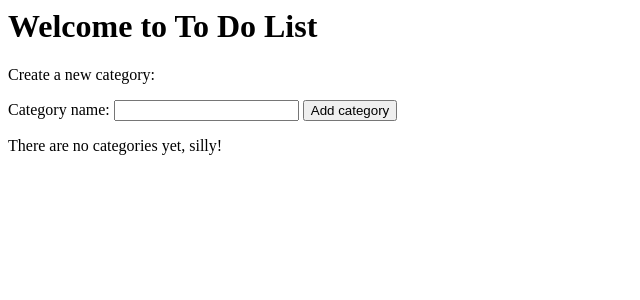
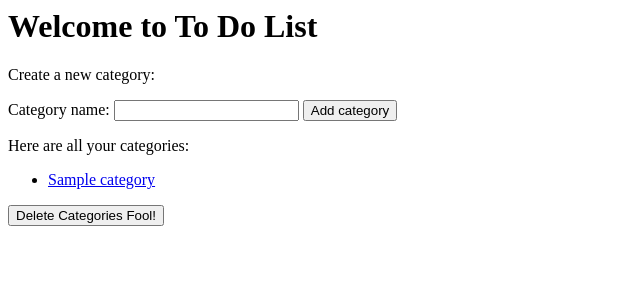
Before and after one commit to jonlin14/to_do_Tom, a PHP site: template views/index.twig in a window 1280 px wide. Shown: the top 300 px of the page, without its empty margins (0-640 px from the left). Run offline with PHP 8.4, Linux system fonts and the light colour scheme; the template is opened without the code that fills it: most values are stand-ins (such as "Sample title", 1, 10 or a date in 2020); some libraries are stand-ins or nearby versions.

Commit message:
Update twig to use delete_categories route.

```diff
--- a/views/index.twig
+++ b/views/index.twig
@@ -9,22 +9,25 @@
 
     <form action="/categories" method="post">
         <label for="name">Category name:</label>
-        <input id="name" name="name" type="text">
+        <input id="name" name="name" type="text" required>
 
         <button type="submit">Add category</button>
     </form>
 
-    {% if category is not empty %}
+    {% if category_array is not empty %}
         <p>Here are all your categories:</p>
         <ul>
-            {% for category in category %}
-                <li><a href="/categories/{{ category.getId }}">/{{ category.getName }}</a></li>
+            {% for category in category_array %}
+                <li><a href="/categories/{{ category.getId }}">{{ category.getName }}</a></li>
             {% endfor %}
         </ul>
     {% else %}
         <p>There are no categories yet, silly!</p>
     {% endif %}
 
+    <form action="/delete_categories" method="post">
+        <button type="submit">Delete Categories Fool!</button>
+    </form>
 
 </body>
 </html>
```
